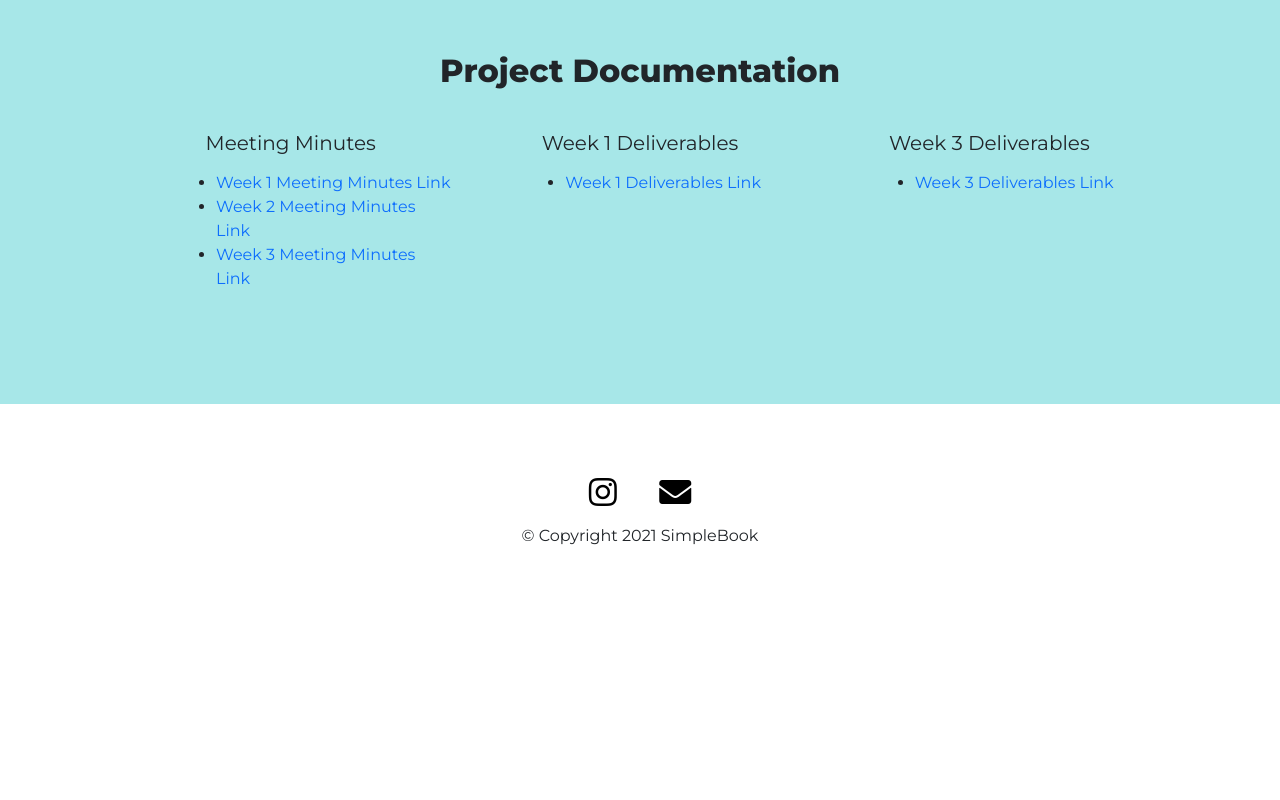
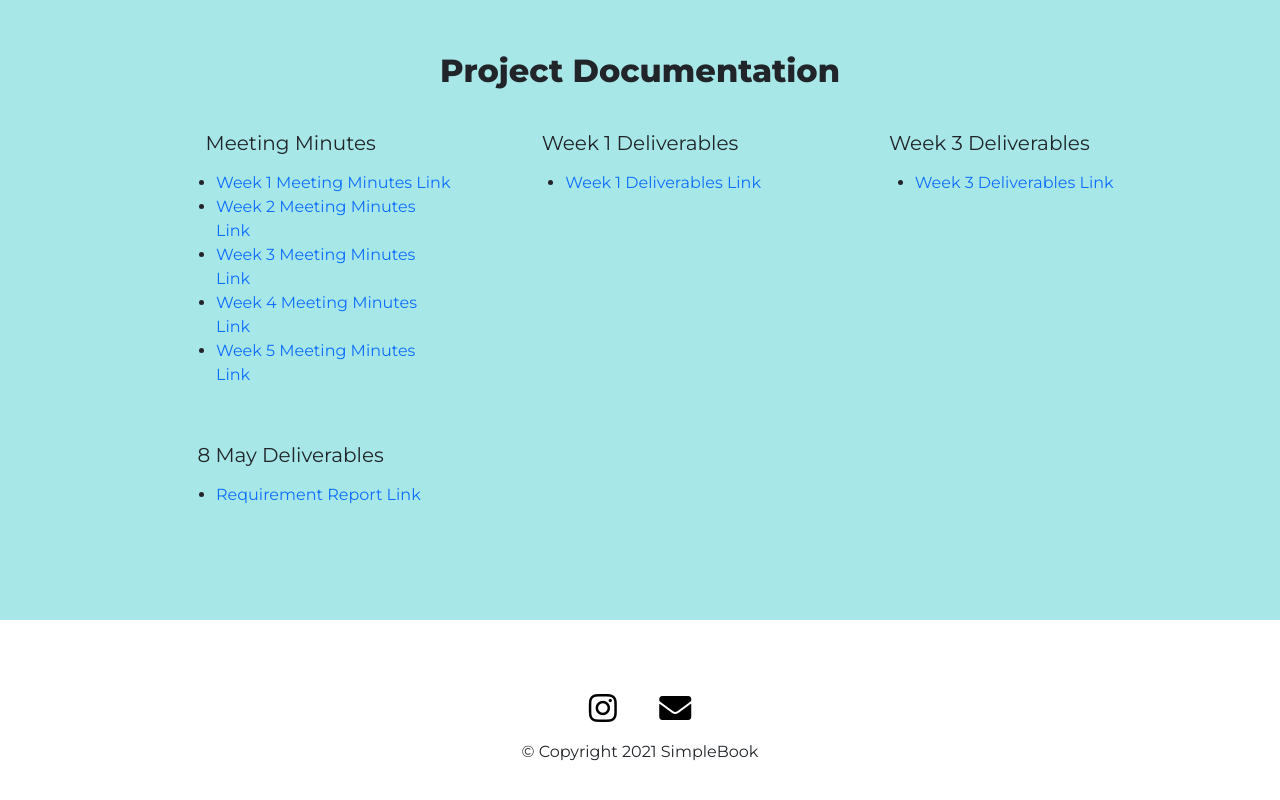
Before and after one commit to woolalal/fyp, a plain HTML site: page index.html in a window 1280 px wide. Shown: the part 2213-3013 px from the top of the page. Before the commit the page ends 2841 px from the top, so only its background shows below. Drawn offline with nearby package versions, Linux system fonts and the light colour scheme.

Commit message:
Add files via upload

```diff
--- a/index.html
+++ b/index.html
@@ -130,6 +130,8 @@
                 <li><a href="https://www.dropbox.com/s/6v0fs0q16cfhmjt/Meeting%201_%20Project%20Kick%20Off.docx?dl=1">Week 1 Meeting Minutes Link</a></li>
                 <li><a href="https://www.dropbox.com/s/xozql0h3cihrgos/Meeting%202_%20Week%202.docx?dl=1">Week 2 Meeting Minutes Link</a></li>
                 <li><a href="https://www.dropbox.com/s/2yy3l00xl734em6/Meeting%203_%20Week%203.docx?dl=1">Week 3 Meeting Minutes Link</a></li>
+                <li><a href="https://www.dropbox.com/scl/fi/4bjsn4d5mnfpxn2s8xuf3/Meeting-4_-Week-4.docx?dl=1&rlkey=bmtskjcj2xx209jwzi6x5ogt5">Week 4 Meeting Minutes Link</a></li>
+                <li><a href="https://www.dropbox.com/scl/fi/1ejd55ctiq3qdqvpv71h0/Meeting-5_-Week-5.docx?dl=1&rlkey=ijm6tittmar0gh9q4i1da0qfe">Week 5 Meeting Minutes Link</a></li>
             </ul>
             </div>
             <div class="documentation col-lg-4">
@@ -144,13 +146,12 @@
                     <li><a href="">Week 3 Deliverables Link</a></li>
                 </ul>
             </div>
-            <!-- <div class="documentation col-lg-4">
-                <h5>8 May Submission</h5>
+            <div class="documentation col-lg-4">
+                <h5>8 May Deliverables</h5>
                 <ul>
-                    <li><a href="">Functional Requirement Report Link</a></li>
-                    <li><a href="">Non-Functional Requirement Report Link</a></li>
+                    <li><a href="https://www.dropbox.com/scl/fi/sbfyfk01f94osv6dkkkxk/Requirement-Report.docx?dl=1&rlkey=iuunlmpjd28yim2c508lpzxp6">Requirement Report Link</a></li>
                 </ul>
-            </div> -->
+            </div>
 
         </div>
     </section>
```
